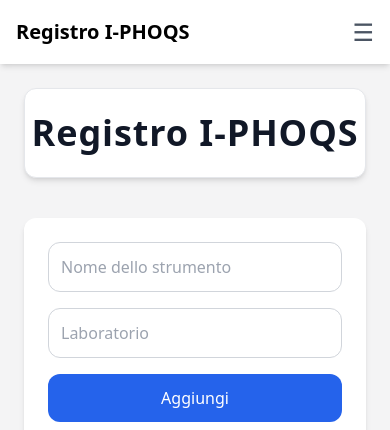
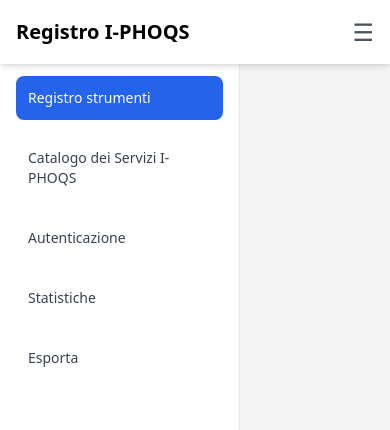
Before and after one commit to riccardofontanelli/registry-frontend, a React (Create React App) app: page / in a window 390 px wide. Shown: the top 430 px of the page. Built offline with nearby package versions, Linux system fonts and the light colour scheme; no server answers.

Commit message:
Fix menu mobile

```diff
--- a/src/App.js
+++ b/src/App.js
@@ -52,16 +52,9 @@ export default function App() {
 
   return (
     <div className="min-h-screen bg-zinc-100 font-sans flex flex-col md:flex-row">
-      {/* Sidebar Mobile Toggle */}
       <SidebarMobileToggle />
-
-      {/* Sidebar Desktop */}
-      <div className="hidden md:block">
-        <Sidebar />
-      </div>
-
-      {/* Contenuto principale */}
-      <main className="flex-1 p-6">
+      <Sidebar className="hidden md:block" />
+      <main className="flex-1 p-6 mt-16 md:mt-0">
         <header className="bg-white text-gray-900 py-6 rounded-xl shadow-md mb-10 border border-gray-200">
           <h1 className="text-4xl font-bold text-center tracking-wide">Registro I-PHOQS</h1>
         </header>
--- a/src/components/Sidebar.jsx
+++ b/src/components/Sidebar.jsx
@@ -1,6 +1,7 @@
-import React from 'react';
+// src/components/Sidebar.jsx
+import React from "react";
 
-const Sidebar = ({ current }) => {
+const Sidebar = ({ onClose, isMobile }) => {
   const menuItems = [
     { label: "Dashboard", active: false },
     { label: "Registro strumenti", active: true },
@@ -11,13 +12,12 @@ const Sidebar = ({ current }) => {
   ];
 
   const handleClick = (item) => {
-    if (!item.active) {
-      alert("🚧 Funzionalità in arrivo...");
-    }
+    if (!item.active) alert("🚧 Funzionalità in arrivo...");
+    if (onClose) onClose();
   };
 
   return (
-    <aside className="w-60 min-h-screen bg-white border-r p-4 hidden md:block">
+    <aside className="w-60 min-h-screen bg-white border-r p-4">
       <ul className="space-y-4">
         {menuItems.map((item) => (
           <li
@@ -30,6 +30,14 @@ const Sidebar = ({ current }) => {
           </li>
         ))}
       </ul>
+      {isMobile && (
+        <button
+          onClick={onClose}
+          className="mt-6 text-sm text-blue-500 underline"
+        >
+          Chiudi menu
+        </button>
+      )}
     </aside>
   );
 };
--- a/src/components/SidebarMobileToggle.jsx
+++ b/src/components/SidebarMobileToggle.jsx
@@ -1,5 +1,4 @@
 // src/components/SidebarMobileToggle.jsx
-
 import { useState } from "react";
 import Sidebar from "./Sidebar";
 
@@ -8,24 +7,16 @@ export default function SidebarMobileToggle() {
 
   return (
     <>
-      {/* Bottone hamburger visibile solo su mobile */}
-      <div className="md:hidden flex justify-between items-center p-4 bg-white shadow-md">
+      <div className="md:hidden flex justify-between items-center p-4 bg-white shadow-md fixed top-0 left-0 w-full z-50">
         <h1 className="text-xl font-bold">Registro I-PHOQS</h1>
         <button onClick={() => setOpen(!open)} className="text-gray-600 text-2xl">
           ☰
         </button>
       </div>
 
-      {/* Sidebar mobile, a comparsa */}
       {open && (
-        <div className="md:hidden fixed top-0 left-0 h-full w-60 bg-white border-r p-4 shadow-lg z-50">
-          <Sidebar />
-          <button
-            onClick={() => setOpen(false)}
-            className="mt-4 text-sm text-blue-600 underline"
-          >
-            Chiudi menù
-          </button>
+        <div className="md:hidden fixed top-14 left-0 h-full w-60 bg-white border-r p-4 shadow-lg z-40">
+          <Sidebar isMobile onClose={() => setOpen(false)} />
         </div>
       )}
     </>
```
